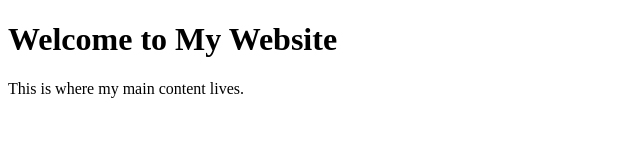
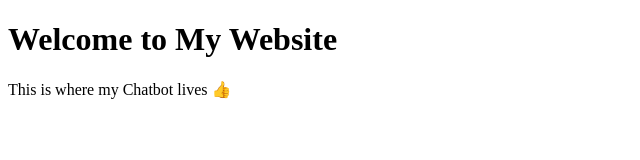
Before and after one commit to SarthAyush/Agentforce, a plain HTML site: page index.html in a window 1280 px wide. Shown: the full height of the page, 0-640 px from the left. Drawn offline with nearby package versions, Linux system fonts and the light colour scheme.

Commit message:
Update index.html

```diff
--- a/index.html
+++ b/index.html
@@ -8,7 +8,7 @@
 <body>
 
     <h1>Welcome to My Website</h1>
-    <p>This is where my main content lives.</p>
+    <p>This is where my Chatbot lives 👍</p>
 
     <script type='text/javascript'>
         function initEmbeddedMessaging() {
```
